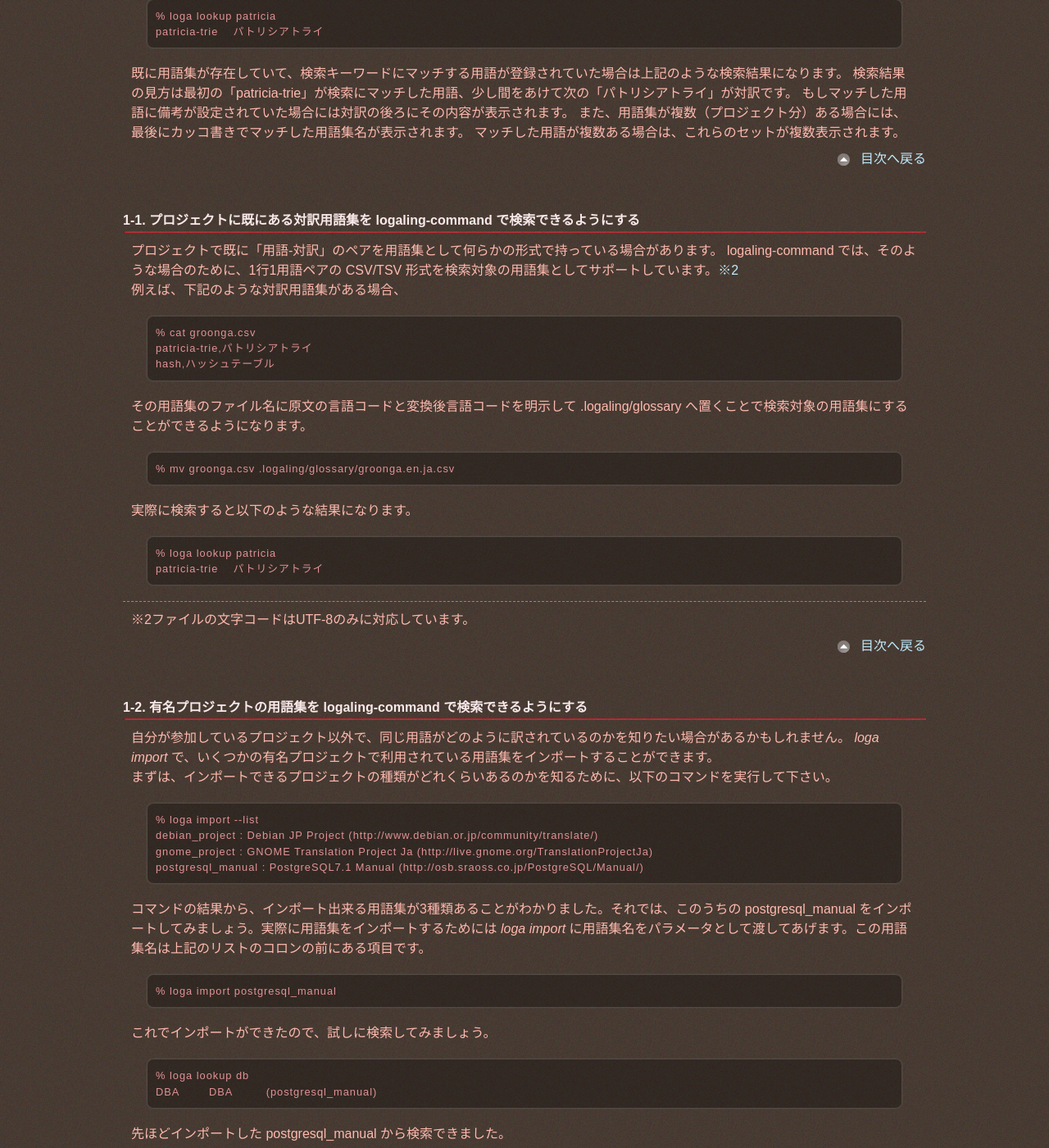
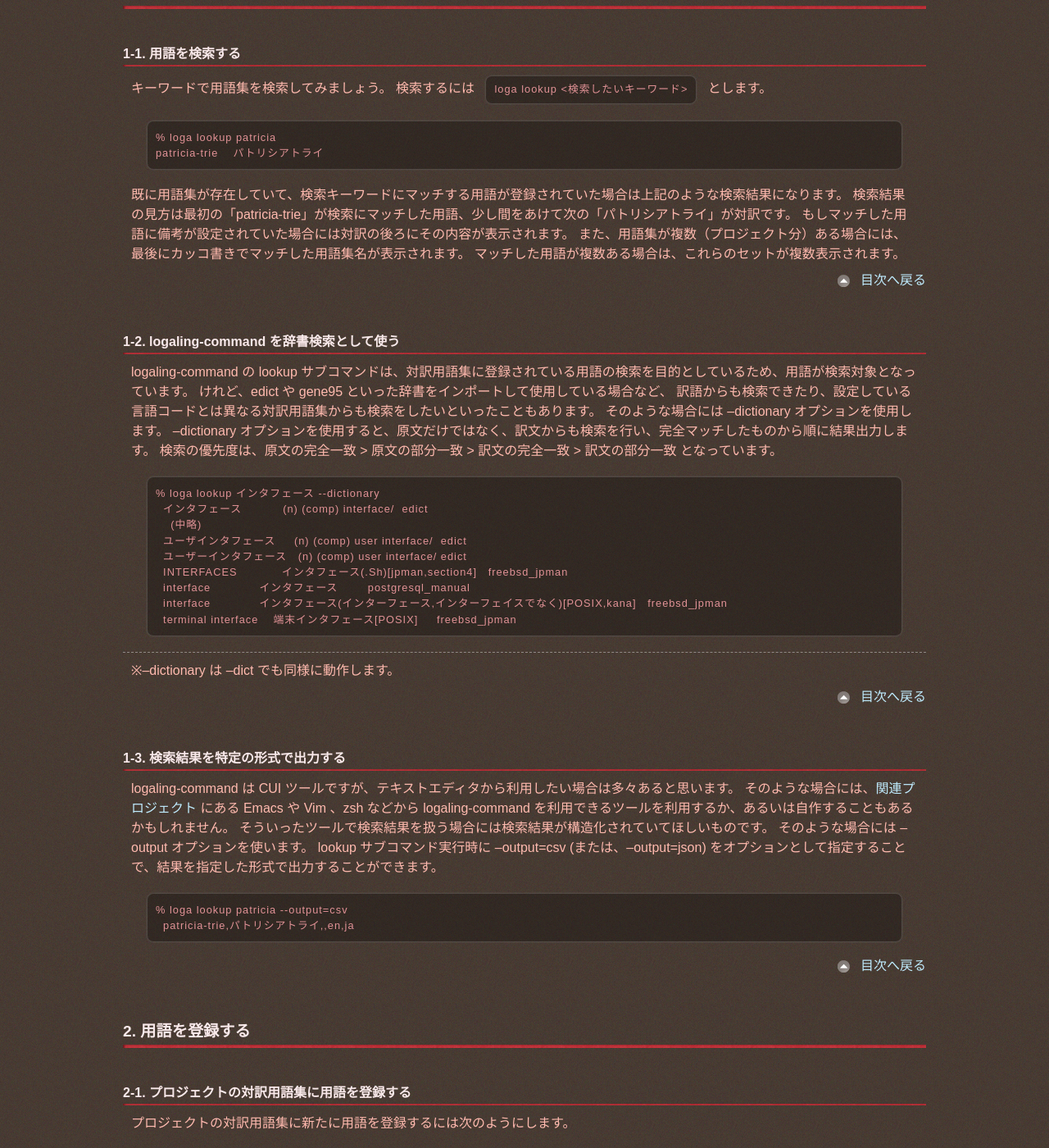
Before and after one commit to logaling/logaling.github.com, a Jekyll site: the page built from usage.md, in a window 1280 px wide and 1400 px high, scrolled down 3636 px. Shown: the whole window at 82% size. Built offline with Jekyll 4.4.1, drawn with Linux system fonts in a browser that asks for light colours; some web fonts are replaced; Markdown is read by kramdown in place of the engine named in the settings; some of the changed text lies outside the part shown.

Commit message:
move some text to 'import'

```diff
--- a/usage.md
+++ b/usage.md
@@ -12,7 +12,7 @@ title: 詳しい使い方
 <h3>logaling-command を使うための準備をする</h3>
 <ol>
 <li><a href="#install">logaling-command をインストールする</a></li>
-<li><a href="#preparation">logaling-command を使う準備をする</a>
+<li>logaling-command を使う準備をする
   <ol>
   <li><a href="#new">プロジェクトに logaling-command を導入する場合</a></li>
   <li><a href="#register">既に logaling-command を使用しているプロジェクトに参加する場合</a></li>
@@ -25,15 +25,14 @@ title: 詳しい使い方
 <h3>logaling-command を使う</h3>
 
 <ol>
-<li><a href="#lookup">用語を検索する</a>
+<li>用語を検索する
   <ol>
-  <li><a href="#lookup-csv">プロジェクトに既にある対訳用語集を logaling-command で検索できるようにする</a></li>
-  <li><a href="#import">有名プロジェクトの用語集を logaling-command で検索できるようにする</a></li>
+  <li><a href="#lookup">用語を検索する</a></li>
   <li><a href="#dictionary">logaling-command を辞書検索として使う</a></li>
   <li><a href="#output">検索結果を特定の形式で出力する</a></li>
   </ol>
 </li>
-<li><a href="#add">用語を登録する</a>
+<li>用語を登録する
   <ol>
   <li><a href="#add-term">プロジェクトの対訳用語集に用語を登録する</a></li>
   <li><a href="#config">一つのプロジェクトで複数言語への翻訳が同時に進行している場合</a></li>
@@ -41,6 +40,12 @@ title: 詳しい使い方
 </li>
 <li><a href="#update">登録されている用語を編集する</a></li>
 <li><a href="#delete">用語を削除する</a></li>
+<li>用語集をインポートする
+  <ol>
+  <li><a href="#import-csv">CSV / TSV 形式の用語集が既にあるのでそれをインポートしたい</a></li>
+  <li><a href="#import">有名プロジェクトの用語集を logaling-command にインポートしたい</a></li>
+  </ol>
+</li>
 </ol>
 
 </div>
@@ -87,7 +92,7 @@ logaling-command は RubyGems でインストールできます。
 
 
 
-### <a id="preparation">2. logaling-command を使う準備をする</a> ###
+### 2. logaling-command を使う準備をする ###
 
 #### <a id="new">2-1.プロジェクトに logaling-command 導入する場合</a> ####
 
@@ -180,60 +186,7 @@ logaling-command を使う
 
 
 
-#### <a id="lookup-csv">1-1. プロジェクトに既にある対訳用語集を logaling-command で検索できるようにする</a> ###
-
-プロジェクトで既に「用語-対訳」のペアを用語集として何らかの形式で持っている場合があります。
-logaling-command では、そのような場合のために、1行1用語ペアの CSV/TSV 形式を検索対象の用語集としてサポートしています。[※2](#kome2)
-
-例えば、下記のような対訳用語集がある場合、
-
-	% cat groonga.csv
-	patricia-trie,パトリシアトライ
-	hash,ハッシュテーブル
-
-その用語集のファイル名に原文の言語コードと変換後言語コードを明示して .logaling/glossary へ置くことで検索対象の用語集にすることができるようになります。
-
-	% mv groonga.csv .logaling/glossary/groonga.en.ja.csv
-
-実際に検索すると以下のような結果になります。
-
-	% loga lookup patricia
-	patricia-trie    パトリシアトライ
-
-
-----------
-<a id="kome2">※2ファイルの文字コードはUTF-8のみに対応しています。</a>
-
-<p class="toTop"><a href="#index">目次へ戻る</a></p>
-
-
-#### <a id="import">1-2. 有名プロジェクトの用語集を logaling-command で検索できるようにする</a> ###
-
-自分が参加しているプロジェクト以外で、同じ用語がどのように訳されているのかを知りたい場合があるかもしれません。 *loga import* で、いくつかの有名プロジェクトで利用されている用語集をインポートすることができます。
-
-まずは、インポートできるプロジェクトの種類がどれくらいあるのかを知るために、以下のコマンドを実行して下さい。
-
-	% loga import --list
-	debian_project : Debian JP Project (http://www.debian.or.jp/community/translate/)
-	gnome_project : GNOME Translation Project Ja (http://live.gnome.org/TranslationProjectJa)
-	postgresql_manual : PostgreSQL7.1 Manual (http://osb.sraoss.co.jp/PostgreSQL/Manual/)
-
-コマンドの結果から、インポート出来る用語集が3種類あることがわかりました。それでは、このうちの postgresql_manual をインポートしてみましょう。実際に用語集をインポートするためには *loga import* に用語集名をパラメータとして渡してあげます。この用語集名は上記のリストのコロンの前にある項目です。
-
-	% loga import postgresql_manual
-
-これでインポートができたので、試しに検索してみましょう。
-
-	% loga lookup db
-	DBA        DBA         (postgresql_manual)
-
-先ほどインポートした postgresql_manual から検索できました。
-
-<p class="toTop"><a href="#index">目次へ戻る</a></p>
-
-
-
-#### <a id="dictionary">1-3. logaling-command を辞書検索として使う</a> ###
+#### <a id="dictionary">1-2. logaling-command を辞書検索として使う</a> ###
 
 logaling-command の lookup サブコマンドは、対訳用語集に登録されている用語の検索を目的としているため、用語が検索対象となっています。
 けれど、edict や gene95 といった辞書をインポートして使用している場合など、
@@ -405,3 +358,57 @@ lookup サブコマンド実行時に --output=csv (または、--output=json)
 指定した通りに削除されました。
 
 <p class="toTop"><a href="#index">目次へ戻る</a></p>
+
+
+
+### 6. 用語集をインポートする ###
+#### <a id="import-csv">6-1. CSV / TSV 形式の用語集が既にあるのでそれをインポートしたい</a> ###
+
+プロジェクトで既に「用語-対訳」のペアを用語集として何らかの形式で持っている場合があります。
+logaling-command では、そのような場合のために、1行1用語ペアの CSV/TSV 形式を検索対象の用語集としてサポートしています。[※2](#kome2)
+
+例えば、下記のような対訳用語集がある場合、
+
+	% cat groonga.csv
+	patricia-trie,パトリシアトライ
+	hash,ハッシュテーブル
+
+その用語集のファイル名に原文の言語コードと変換後言語コードを明示して .logaling/glossary へ置くことで検索対象の用語集にすることができるようになります。
+
+	% mv groonga.csv .logaling/glossary/groonga.en.ja.csv
+
+実際に検索すると以下のような結果になります。
+
+	% loga lookup patricia
+	patricia-trie    パトリシアトライ
+
+
+----------
+<a id="kome2">※2ファイルの文字コードはUTF-8のみに対応しています。</a>
+
+<p class="toTop"><a href="#index">目次へ戻る</a></p>
+
+
+#### <a id="import">6-2. 有名プロジェクトの用語集を logaling-command にインポートしたい</a> ###
+
+自分が参加しているプロジェクト以外で、同じ用語がどのように訳されているのかを知りたい場合があるかもしれません。 *loga import* で、いくつかの有名プロジェクトで利用されている用語集をインポートすることができます。
+
+まずは、インポートできるプロジェクトの種類がどれくらいあるのかを知るために、以下のコマンドを実行して下さい。
+
+	% loga import --list
+	debian_project : Debian JP Project (http://www.debian.or.jp/community/translate/)
+	gnome_project : GNOME Translation Project Ja (http://live.gnome.org/TranslationProjectJa)
+	postgresql_manual : PostgreSQL7.1 Manual (http://osb.sraoss.co.jp/PostgreSQL/Manual/)
+
+コマンドの結果から、インポート出来る用語集が3種類あることがわかりました。それでは、このうちの postgresql_manual をインポートしてみましょう。実際に用語集をインポートするためには *loga import* に用語集名をパラメータとして渡してあげます。この用語集名は上記のリストのコロンの前にある項目です。
+
+	% loga import postgresql_manual
+
+これでインポートができたので、試しに検索してみましょう。
+
+	% loga lookup db
+	DBA        DBA         (postgresql_manual)
+
+先ほどインポートした postgresql_manual から検索できました。
+
+<p class="toTop"><a href="#index">目次へ戻る</a></p>
```
Also changed, not shown: other parts of usage.md (+3 -2 lines).
